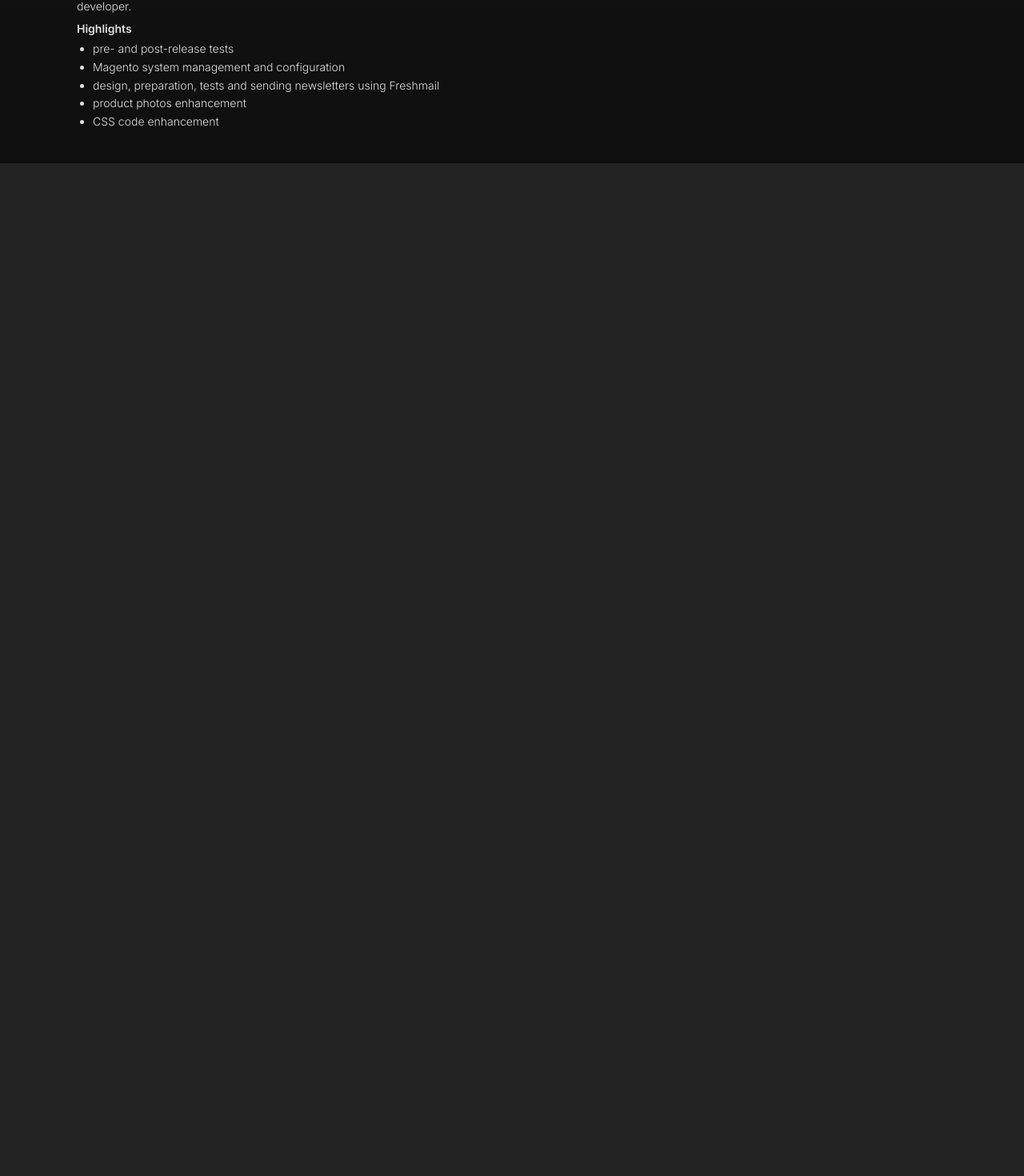
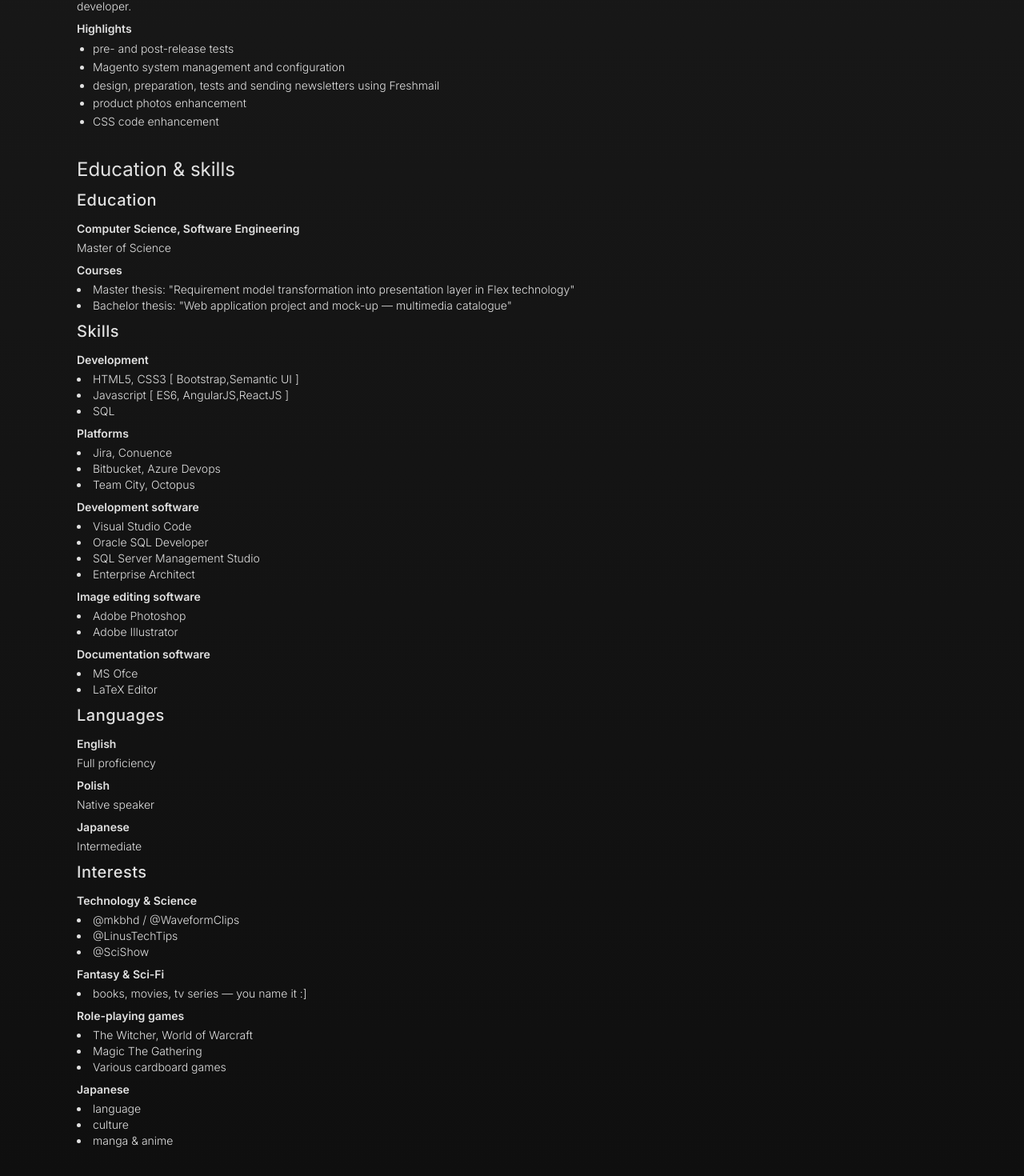
Before and after one commit to Raz666/razart, a Next.js app: page / in a window 1280 px wide. Shown: the part 2111-3581 px from the top of the page at 80% size. Before the commit the page ends 2315 px from the top, so only its background shows below. Built offline with nearby package versions, Linux system fonts and the light colour scheme.

Commit message:
akk content: skills

```diff
--- a/src/app/page.tsx
+++ b/src/app/page.tsx
@@ -1,5 +1,6 @@
 import About from "./about/page";
-import Experience from "./career/page";
+import Experience from "./experience/page";
+import Skills from "./skills/page";
 import { titleFont } from "./ui/fonts";
 
 export default function Home() {
@@ -14,6 +15,7 @@
 
       <About />
       <Experience />
+      <Skills />
     </>
   );
 }
--- /dev/null
+++ b/src/app/skills/SkillEntry.tsx
@@ -0,0 +1,40 @@
+export default function SkillEntry({
+  skill,
+  children,
+}: {
+  skill: string;
+  children: React.ReactNode;
+}) {
+  return (
+    <>
+      <h4 className="pb-1 pt-2 text-xl font-medium tracking-wide">{skill}</h4>
+
+      {children}
+    </>
+  );
+}
+
+SkillEntry.Language = ({
+  language,
+  level,
+}: {
+  language: string;
+  level: string;
+}) => (
+  <>
+    <p className="pb-1 pt-2 text-sm font-semibold">{language}</p>
+    <p className="text-sm font-light">{level}</p>
+  </>
+);
+SkillEntry.TitledSection = ({
+  title,
+  children,
+}: {
+  title: string;
+  children: React.ReactNode;
+}) => (
+  <>
+    <h6 className="pb-1 pt-2 text-sm font-semibold">{title}</h6>
+    <p className="text-sm font-light">{children}</p>
+  </>
+);
--- /dev/null
+++ b/src/app/skills/page.tsx
@@ -0,0 +1,100 @@
+import SkillEntry from "./SkillEntry";
+
+export default function Skills() {
+  const getDate = (year: number, month: number) => {
+    const rawDate = new Date(year, month);
+    return rawDate.toDateString();
+  };
+
+  return (
+    <section className="py-4">
+      <h3 className="text-2xl">Education & skills</h3>
+
+      <SkillEntry skill="Education">
+        <SkillEntry.Language
+          language="Computer Science, Software Engineering"
+          level="Master of Science"
+        />
+
+        <SkillEntry.TitledSection title="Courses">
+          <li>
+            Master thesis: "Requirement model transformation into presentation
+            layer in Flex technology"
+          </li>
+          <li>
+            Bachelor thesis: "Web application project and mock-up — multimedia
+            catalogue"
+          </li>
+        </SkillEntry.TitledSection>
+      </SkillEntry>
+
+      <SkillEntry skill="Skills">
+        <SkillEntry.TitledSection title="Development">
+          <li>HTML5, CSS3 [ Bootstrap,Semantic UI ]</li>
+          <li>Javascript [ ES6, AngularJS,ReactJS ]</li>
+          <li>SQL</li>
+        </SkillEntry.TitledSection>
+
+        <SkillEntry.TitledSection title="Platforms">
+          <li>Jira, Conuence</li>
+          <li>Bitbucket, Azure Devops</li>
+          <li>Team City, Octopus</li>
+        </SkillEntry.TitledSection>
+
+        <SkillEntry.TitledSection title="Development software">
+          <li>Visual Studio Code</li>
+          <li>Oracle SQL Developer</li>
+          <li>SQL Server Management Studio</li>
+          <li>Enterprise Architect</li>
+        </SkillEntry.TitledSection>
+
+        <SkillEntry.TitledSection title="Image editing software">
+          <li>Adobe Photoshop</li>
+          <li>Adobe Illustrator</li>
+        </SkillEntry.TitledSection>
+
+        <SkillEntry.TitledSection title="Documentation software">
+          <li>MS Ofce</li>
+          <li>LaTeX Editor</li>
+        </SkillEntry.TitledSection>
+      </SkillEntry>
+
+      <SkillEntry skill="Languages">
+        <SkillEntry.Language language="English" level="Full proficiency" />
+        <SkillEntry.Language language="Polish" level="Native speaker" />
+        <SkillEntry.Language language="Japanese" level="Intermediate" />
+      </SkillEntry>
+
+      <SkillEntry skill="Interests">
+        <SkillEntry.TitledSection title="Technology & Science">
+          <li>
+            <a href="https://www.youtube.com/@mkbhd">@mkbhd</a> /{" "}
+            <a href="https://www.youtube.com/@WaveformClips">@WaveformClips</a>
+          </li>
+          <li>
+            <a href="https://www.youtube.com/@LinusTechTips">@LinusTechTips</a>
+          </li>
+          <li>
+            <a href="https://www.youtube.com/@SciShow">@SciShow</a>
+          </li>
+        </SkillEntry.TitledSection>
+
+        <SkillEntry.TitledSection title="Fantasy & Sci-Fi">
+          <li>books, movies, tv series — you name it :]</li>
+        </SkillEntry.TitledSection>
+
+        <SkillEntry.TitledSection title="Role-playing games">
+          <li>The Witcher, World of Warcraft</li>
+          <li>Magic The Gathering</li>
+          <li>Various cardboard games</li>
+        </SkillEntry.TitledSection>
+
+        <SkillEntry.TitledSection title="Japanese">
+          <li>language</li>
+          <li>culture</li>
+          <li>manga & anime</li>
+        </SkillEntry.TitledSection>
+      </SkillEntry>
+    </section>
+  );
+}
```
Also changed, not shown: src/app/experience/CareerEntry.tsx (renamed from src/app/career/CareerEntry.tsx), src/app/experience/page.tsx (renamed from src/app/career/page.tsx).
